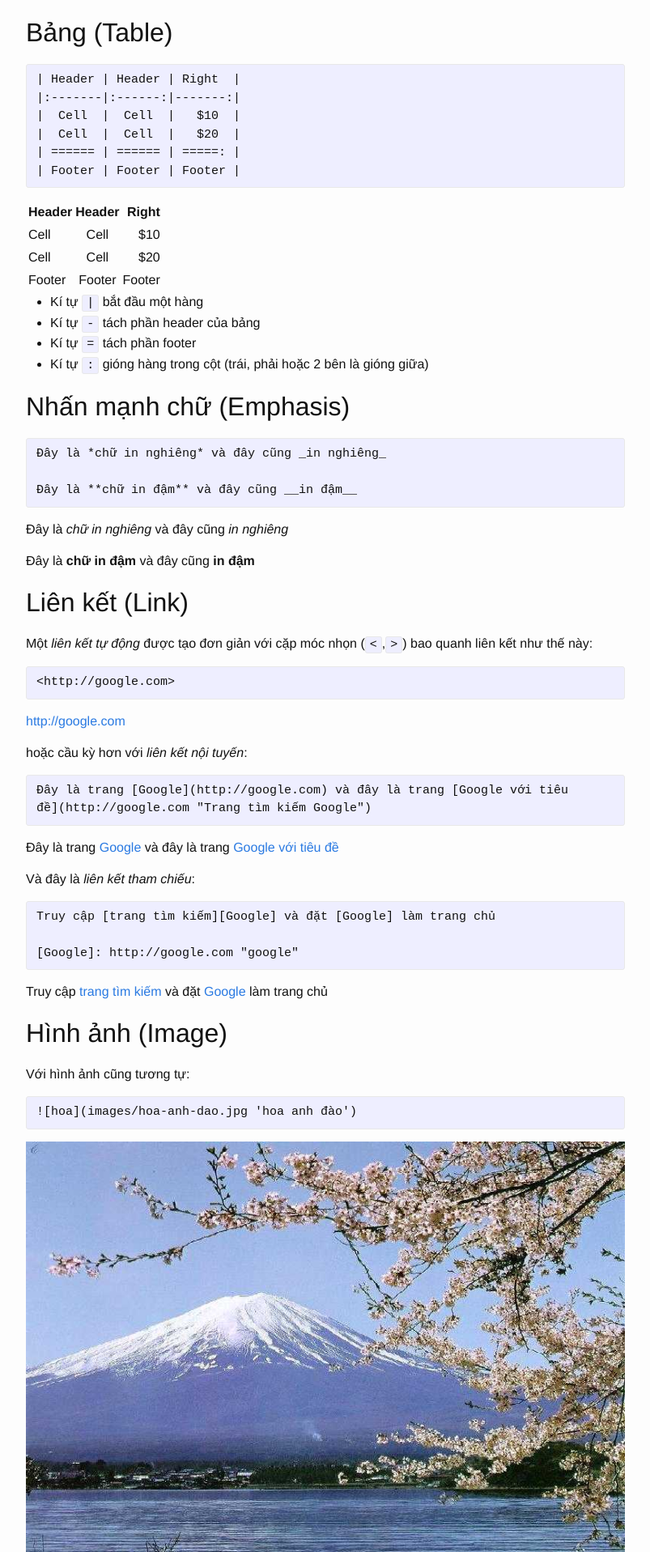
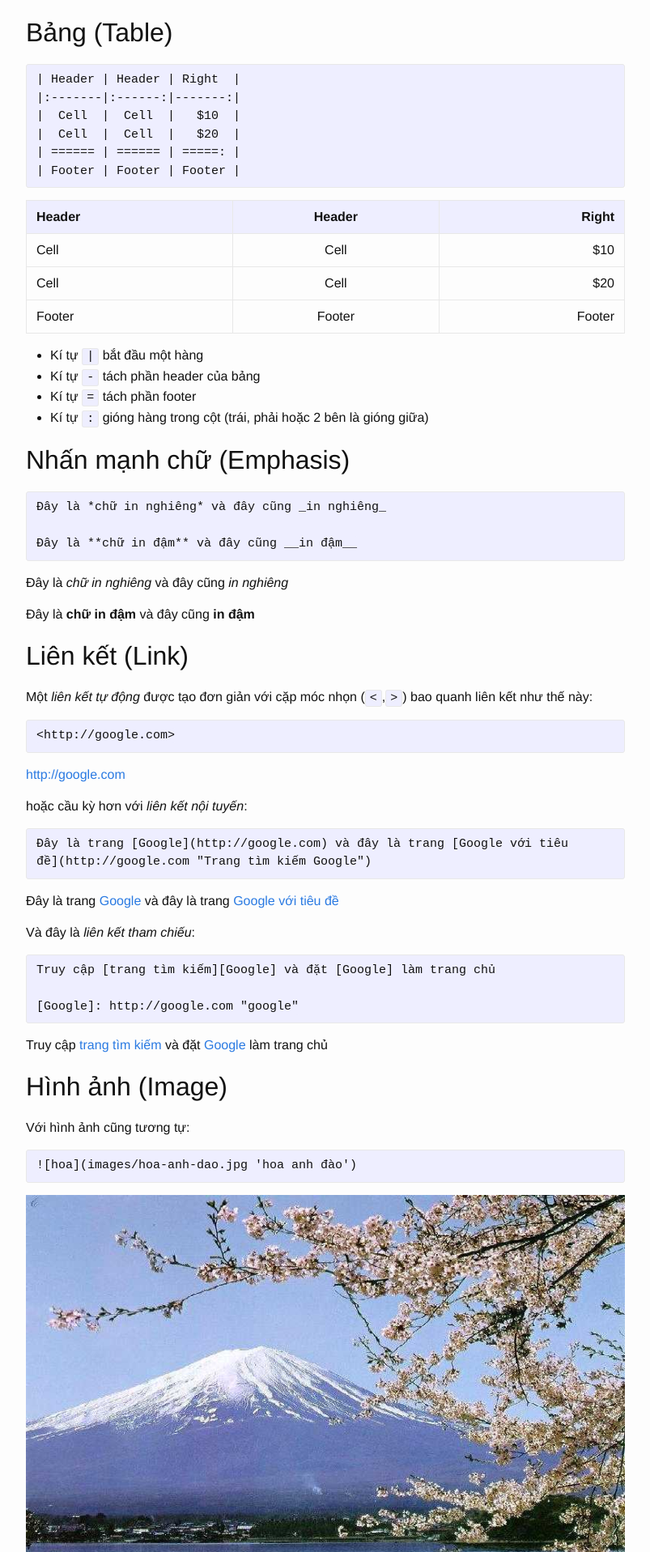
Before and after one commit to tuantda/tuantda.github.io, a Jekyll site: the page built from _posts/2012-11-08-markdown-cheatsheet.md, in a window 1280 px wide. Shown: the part 3877-5794 px from the top of the page at 81% size, without its empty margins (238-1041 px from the left). Built offline with Jekyll 4.4.1, drawn with Linux system fonts in a browser that asks for light colours.

Commit message:
layout table css

```diff
--- a/_sass/_base.scss
+++ b/_sass/_base.scss
@@ -151,6 +151,26 @@ pre {
 
 
 /**
+ * Tables
+ */
+table {
+    margin-bottom: $spacing-unit / 2;
+    width: 100%;
+    border: 1px solid $grey-color-light;
+    border-collapse: collapse;
+}
+td,
+th {
+    padding: 8px 12px;
+    border: 1px solid $grey-color-light;
+}
+thead tr:nth-child(odd) th {
+    background-color: #eef;
+}
+
+
+
+/**
  * Wrapper
  */
 .wrapper {
```
